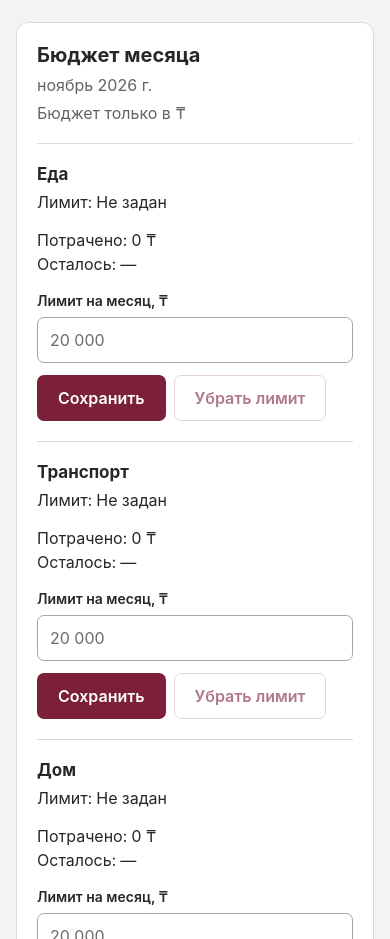
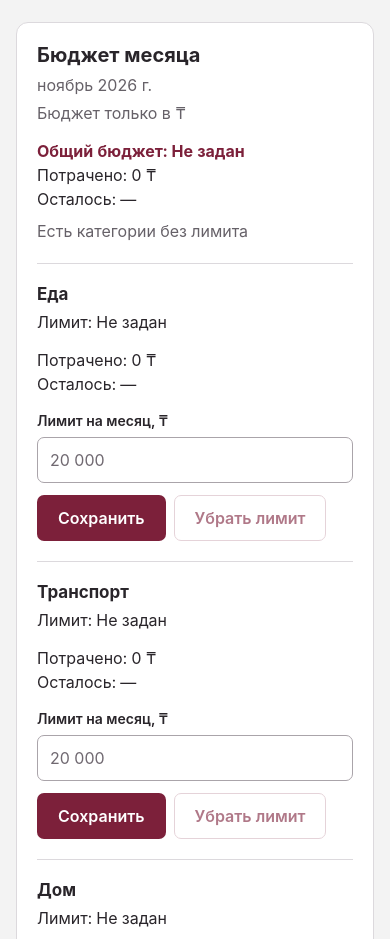
Before and after one commit to din-tezekbayev/rashody, a plain HTML site: page index.html in a window 390 px wide. Shown: the part 880-1819 px from the top of the page. Drawn offline with Linux system fonts and the light colour scheme.

Commit message:
Добавь общий бюджет месяца и обнови описание

```diff
--- a/index.html
+++ b/index.html
@@ -82,6 +82,12 @@
       <h2 id="budget-heading">Бюджет месяца</h2>
       <p id="budget-month"></p>
       <p class="budget-note">Бюджет только в ₸</p>
+      <div id="budget-overview" class="budget-summary" aria-live="polite">
+        <p id="budget-total"></p>
+        <p id="budget-spent" class="budget-spent"></p>
+        <p id="budget-remaining" class="budget-remaining"></p>
+        <p id="budget-missing" class="budget-note" hidden>Есть категории без лимита</p>
+      </div>
       <div id="budget-list"></div>
       <p id="budget-status" role="status"></p>
     </section>
--- a/script.js
+++ b/script.js
@@ -132,9 +132,24 @@ function updateBudget(form, remove = false) {
   input.focus();
 }
 
+function renderBudgetSummary(container, amount, spent) {
+  const overBudget = amount !== undefined && spent > amount;
+  container.querySelector(".budget-spent").textContent = `Потрачено: ${money(spent, "KZT")}`;
+  const remaining = container.querySelector(".budget-remaining");
+  remaining.textContent = amount === undefined ? "Осталось: —" : overBudget
+    ? `Перерасход: ${money(spent - amount, "KZT")}` : `Осталось: ${money(amount - spent, "KZT")}`;
+  remaining.classList.toggle("over-budget", overBudget);
+}
+
 function renderBudgets() {
   const list = byId("budget-list");
   const month = localDate().slice(0, 7);
+  const budgets = data.budgets.filter((budget) => budget.month === month);
+  const expenses = data.expenses.filter((expense) => expense.currency === "KZT" && expense.date.slice(0, 7) === month);
+  const totalLimit = budgets.length ? budgets.reduce((sum, budget) => sum + budget.amount, 0) : undefined;
+  byId("budget-total").textContent = `Общий бюджет: ${totalLimit === undefined ? "Не задан" : money(totalLimit, "KZT")}`;
+  renderBudgetSummary(byId("budget-overview"), totalLimit, expenses.reduce((sum, expense) => sum + expense.amount, 0));
+  byId("budget-missing").hidden = budgets.length === data.categories.length;
   byId("budget-month").textContent = new Date().toLocaleDateString("ru-RU", { month: "long", year: "numeric" });
   if (list.dataset.month !== month || [...list.children].some((form, index) => form.dataset.category !== data.categories[index])) {
     list.replaceChildren();
@@ -162,16 +177,10 @@ function renderBudgets() {
       form.querySelector('button[type="button"]').addEventListener("click", () => updateBudget(form, true));
       list.append(form);
     }
-    const amount = data.budgets.find((budget) => budget.month === month && budget.category === category)?.amount;
-    const spent = data.expenses.filter((expense) => expense.currency === "KZT" &&
-      expense.category === category && expense.date.slice(0, 7) === month)
+    const amount = budgets.find((budget) => budget.category === category)?.amount;
+    const spent = expenses.filter((expense) => expense.category === category)
       .reduce((sum, expense) => sum + expense.amount, 0);
-    const overBudget = amount !== undefined && spent > amount;
-    form.querySelector(".budget-spent").textContent = `Потрачено: ${money(spent, "KZT")}`;
-    const remaining = form.querySelector(".budget-remaining");
-    remaining.textContent = amount === undefined ? "Осталось: —" : overBudget
-      ? `Перерасход: ${money(spent - amount, "KZT")}` : `Осталось: ${money(amount - spent, "KZT")}`;
-    remaining.classList.toggle("over-budget", overBudget);
+    renderBudgetSummary(form, amount, spent);
     const saved = amount === undefined ? "" : String(amount);
     if (form.dataset.amount !== saved) {
       form.querySelector("input").value = saved;
--- a/styles.css
+++ b/styles.css
@@ -52,6 +52,8 @@ summary { color: #7c203a; cursor: pointer; min-height: 44px; padding: 12px 0; wi
 .budget-row h3 { margin: 0; font-size: 17px; overflow-wrap: anywhere; }
 .budget-saved { margin: 8px 0 16px; font-variant-numeric: tabular-nums; overflow-wrap: anywhere; }
 .budget-summary { margin-bottom: 16px; line-height: 1.5; font-variant-numeric: tabular-nums; overflow-wrap: anywhere; }
+#budget-overview { margin-top: 16px; }
+#budget-total { color: #7c203a; font-weight: 650; }
 .budget-remaining.over-budget { color: #ad2536; font-weight: 600; }
 .budget-actions { display: flex; flex-wrap: wrap; gap: 8px; margin-top: 12px; }
 #budget-status { margin-top: 12px; color: #276341; }
```
Also changed, not shown: tests/check.js (+45 -1 lines), 2 other files.
